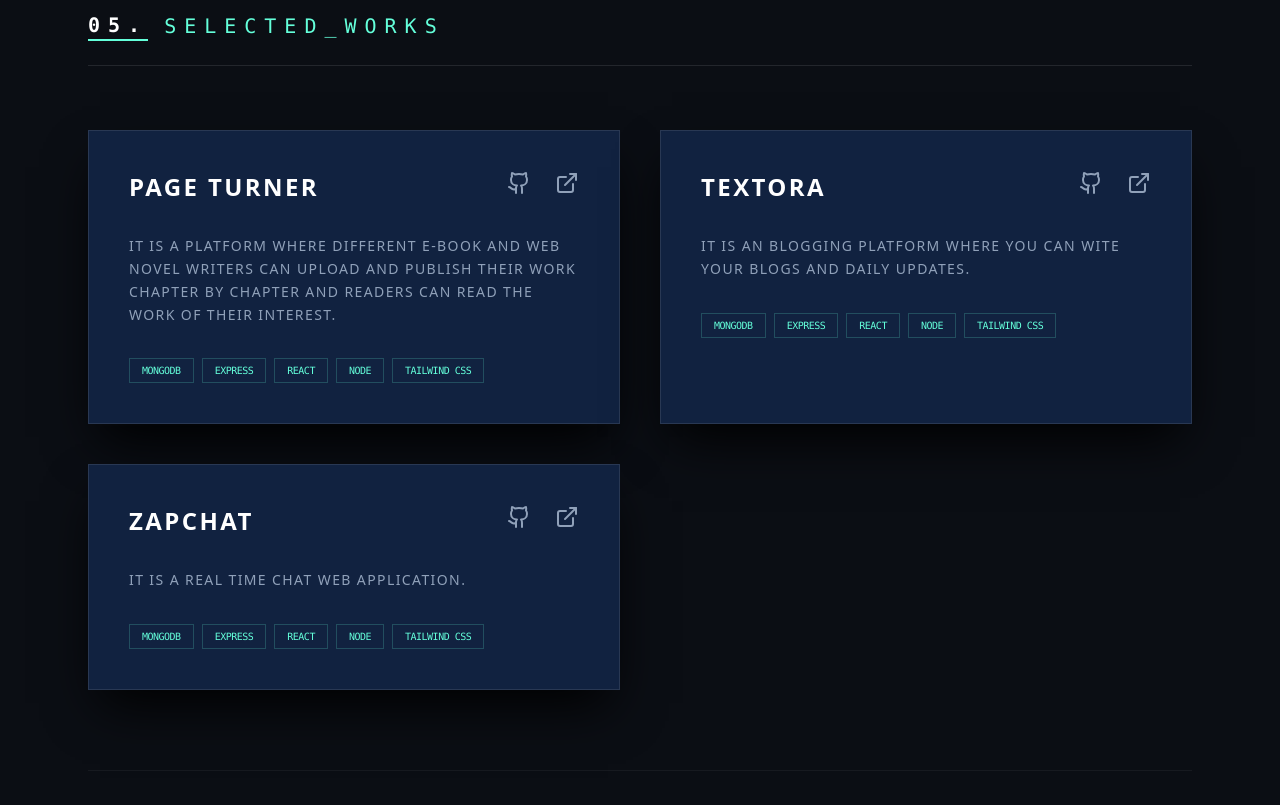
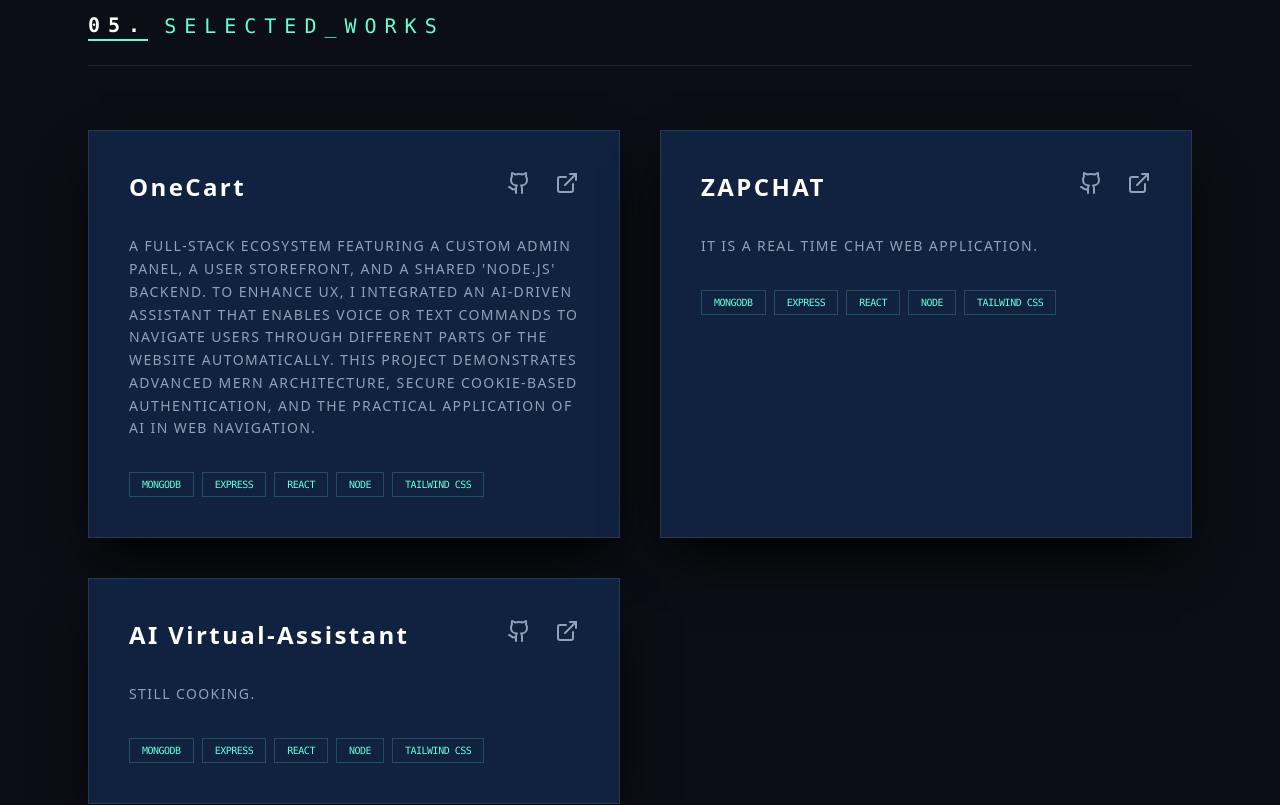
Before and after one commit to ThIsIsMaHaR/MyPortfolio, a React (Vite) app: page / in a window 1280 px wide. Shown: the part 3200-4005 px from the top of the page. Built offline with nearby package versions, Linux system fonts and the light colour scheme.

Commit message:
Update App.jsx in portfolio

```diff
--- a/src/App.jsx
+++ b/src/App.jsx
@@ -35,9 +35,23 @@ const CERTIFICATES = [
 ];
 
 const PROJECTS = [
-  { title: "PAGE TURNER", description: "It is a platform where different e-book and Web Novel writers can upload and publish their work Chapter by chapter and readers can read the work of their interest.", tech: ["MONGODB", "EXPRESS", "REACT", "NODE", "TAILWIND CSS"], github: "https://github.com/ThIsIsMaHaR", link: "#" },
-  { title: "TEXTORA", description: "It is an blogging Platform where you can wite your Blogs and Daily Updates.", tech: ["MONGODB", "EXPRESS", "REACT", "NODE", "TAILWIND CSS"], github: "https://github.com/ThIsIsMaHaR", link: "#" },
-  { title: "ZAPCHAT", description: "It is a Real Time Chat Web Application.", tech: ["MONGODB", "EXPRESS", "REACT", "NODE", "TAILWIND CSS"], github: "https://github.com/ThIsIsMaHaR/ZAPCHAT", link: "https://zap-chat-a0xq.onrender.com/" }
+  { title: "OneCart",
+    description: "A full-stack ecosystem featuring a custom Admin Panel, a User Storefront, and a Shared 'Node.js' Backend. To enhance UX, I integrated an AI-driven Assistant that enables voice or text commands to navigate users through different parts of the website automatically. This project demonstrates advanced MERN architecture, secure cookie-based authentication, and the practical application of AI in web navigation.",
+    tech: ["MONGODB", "EXPRESS", "REACT", "NODE", "TAILWIND CSS"],
+    github: "https://github.com/ThIsIsMaHaR/One_Cart",
+    link: "https://e-comm-onecart.onrender.com/" },
+
+  { title: "ZAPCHAT",
+    description: "It is a Real Time Chat Web Application.",
+    tech: ["MONGODB", "EXPRESS", "REACT", "NODE", "TAILWIND CSS"],
+    github: "https://github.com/ThIsIsMaHaR/ZAPCHAT",
+    link: "https://zap-chat-a0xq.onrender.com/" },
+
+  { title: "AI Virtual-Assistant",
+    description: "Still Cooking.",
+    tech: ["MONGODB", "EXPRESS", "REACT", "NODE", "TAILWIND CSS"],
+    github: "https://github.com/ThIsIsMaHaR",
+    link: "#" }
 ];
 
 const TECH_STACK = [
```
